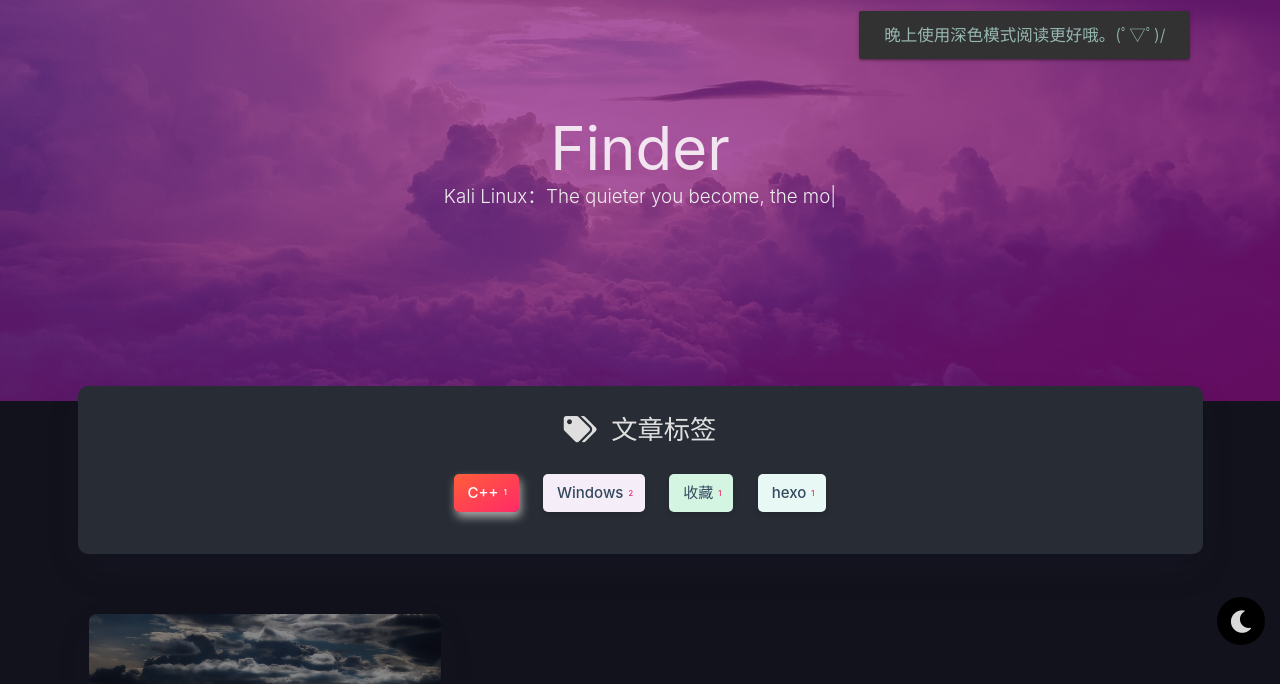
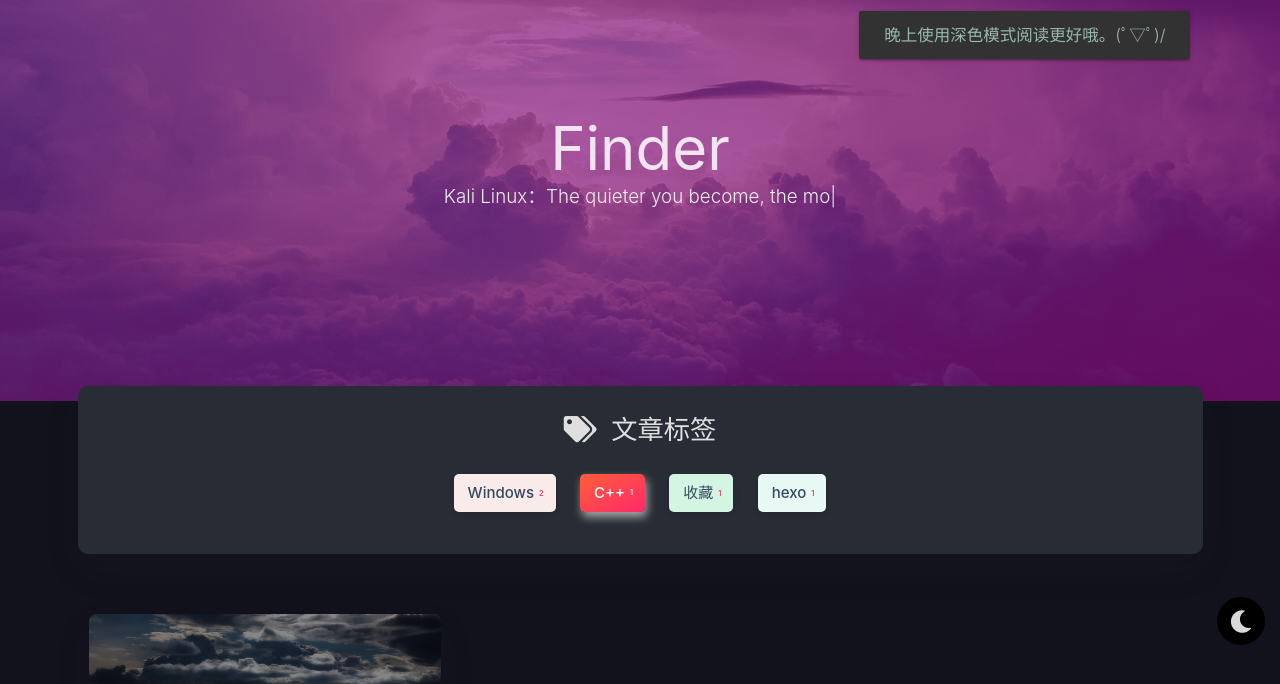
Before and after one commit to Marion-China/Marion-China.github.io, a plain HTML site: page tags/C/index.html in a window 1280 px wide. Shown: the part 79-763 px from the top of the page. Drawn offline with Linux system fonts and the light colour scheme; some packages are replaced by stand-ins of ours; no server answers; a script that the page names is missing.

Commit message:
Site updated: 2023-01-13 11:19:52

```diff
--- a/tags/C/index.html
+++ b/tags/C/index.html
@@ -455,20 +455,20 @@
             <div class="tag-chips">
 
 
-                <a href="/tags/C/" title="C++: 1">
+                <a href="/tags/Windows/" title="Windows: 2">
                     <span class="chip center-align waves-effect waves-light
-                             chip-active "
-                            data-tagname="C++" style="background-color: #F9EBEA;">C++
-                        <span class="tag-length">1</span>
+                             chip-default "
+                            data-tagname="Windows" style="background-color: #F9EBEA;">Windows
+                        <span class="tag-length">2</span>
                     </span>
                 </a>
 
 
-                <a href="/tags/Windows/" title="Windows: 2">
+                <a href="/tags/C/" title="C++: 1">
                     <span class="chip center-align waves-effect waves-light
-                             chip-default "
-                            data-tagname="Windows" style="background-color: #F5EEF8;">Windows
-                        <span class="tag-length">2</span>
+                             chip-active "
+                            data-tagname="C++" style="background-color: #F5EEF8;">C++
+                        <span class="tag-length">1</span>
                     </span>
                 </a>
 
```
Also changed, not shown: about/index.html (+4 -4 lines), tags/Windows/index.html (+8 -8 lines), tags/hexo/index.html (+6 -6 lines), tags/index.html (+7 -7 lines), tags/收藏/index.html (+6 -6 lines).
